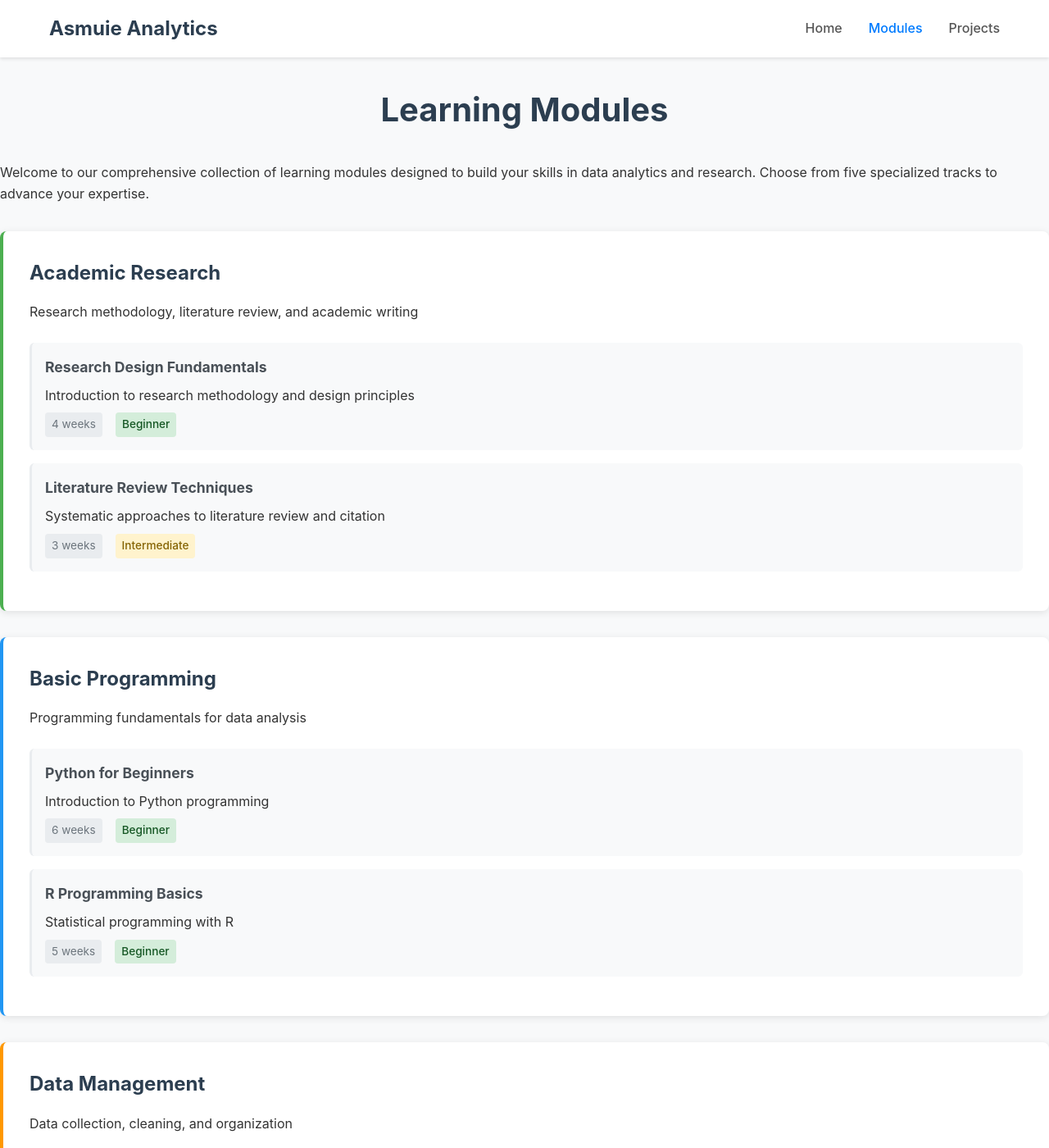
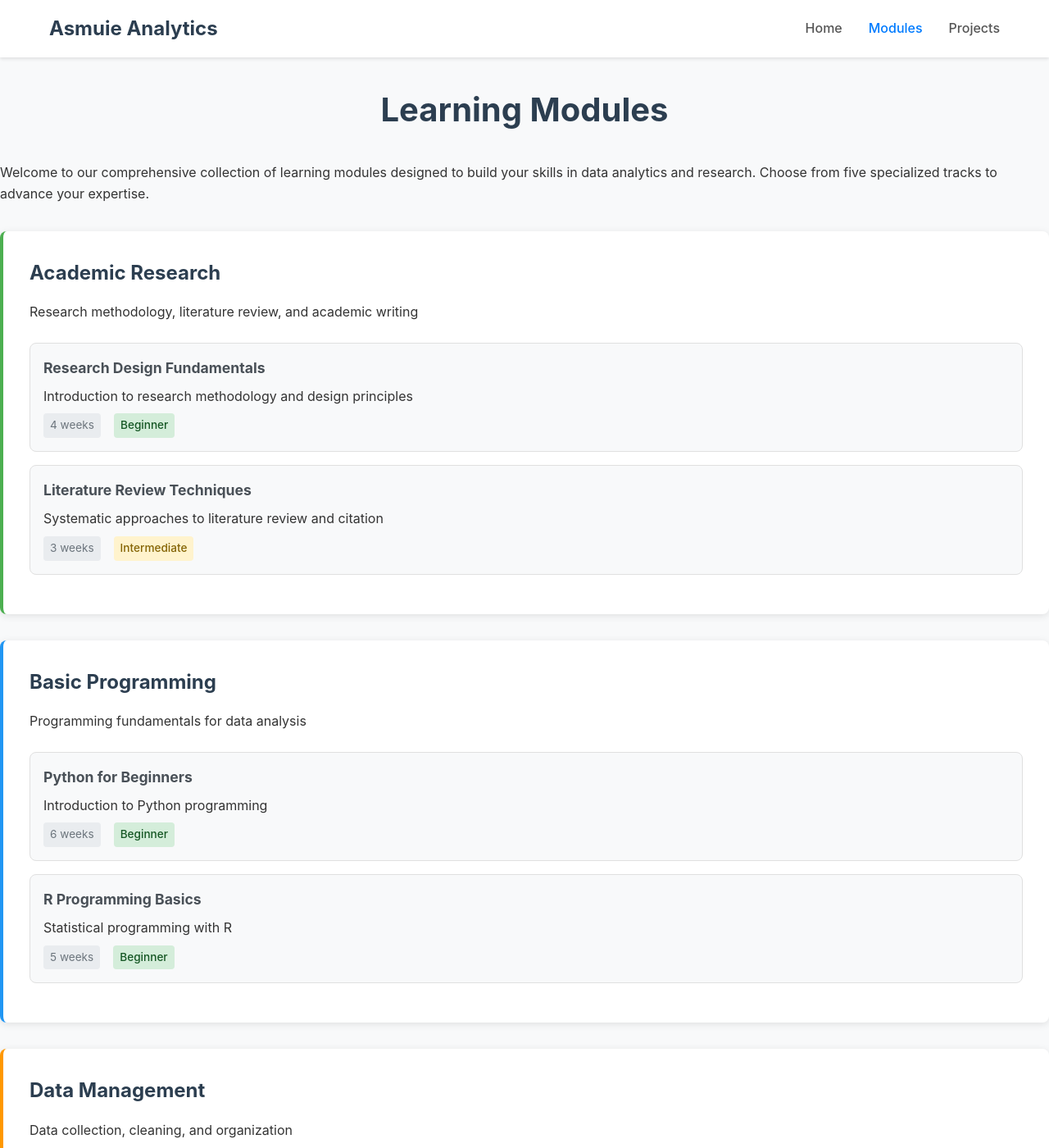
Before and after one commit to asmuie-analytics/modules, a Jekyll site: the page built from index.md, in a window 1280 px wide and 1400 px high. Shown: the whole window at 82% size. Built offline with Jekyll 4.4.1, drawn with Linux system fonts in a browser that asks for light colours.

Commit message:
Update style.css

```diff
--- a/assets/css/style.css
+++ b/assets/css/style.css
@@ -235,3 +235,23 @@ h1 {
         margin: 0.5rem 0;
     }
 }
+
+/*
+Add this CSS to your main stylesheet to style the clickable module cards.
+*/
+.module-item {
+  display: block; /* Make the link fill its container */
+  color: inherit; /* Use the parent's text color */
+  text-decoration: none; /* Remove the default underline */
+  border: 1px solid #e0e0e0; /* Example border */
+  padding: 1rem;
+  border-radius: 8px;
+  transition: transform 0.2s ease-in-out, box-shadow 0.2s ease-in-out;
+}
+
+/* Add a hover effect for better user experience */
+.module-item:hover {
+  transform: translateY(-5px);
+  box-shadow: 0 4px 12px rgba(0, 0, 0, 0.1);
+  color: inherit; /* Ensure text color doesn't change on hover */
+}
```
